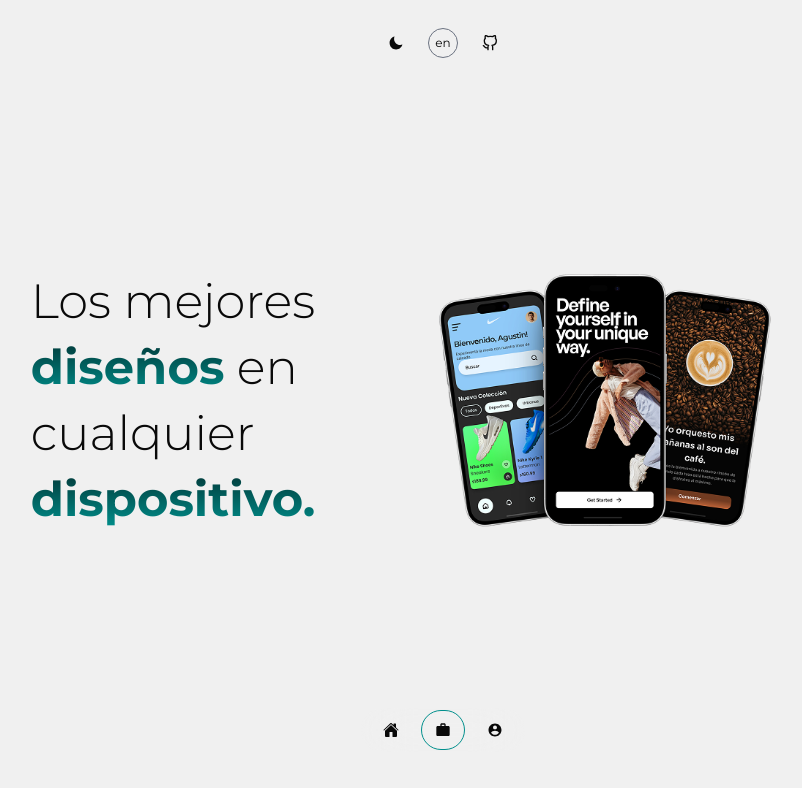
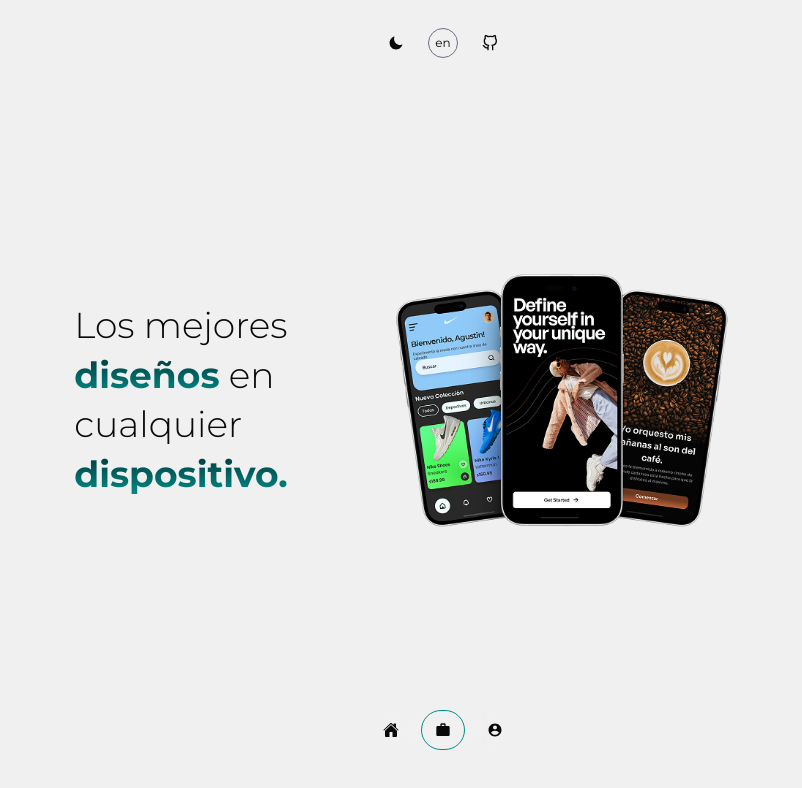
Before and after one commit to Marino-404/PortfolioWeb, a Next.js app: page /skills in a window 1280 px wide. Shown: the top 788 px of the page, without its empty margins (197-999 px from the left). Built offline with nearby package versions, Linux system fonts and the light colour scheme.

Commit message:
Producción

```diff
--- a/app/skills/page.tsx
+++ b/app/skills/page.tsx
@@ -14,17 +14,30 @@ export default function SkillsComponent() {
 
   return (
     <div
-      className={`${containerStyle} flex flex-col items-center justify-center`}
+      className={`${containerStyle} flex flex-col items-center justify-center min-h-screen`}
     >
-      <div className="flex flex-col md:flex-row items-center justify-center gap-10 py-12 px-4 max-w-6xl mx-auto">
+      <div className="flex flex-col md:flex-row items-center justify-center py-16 px-6 max-w-7xl w-full gap-4 md:gap-6">
         {/* Texto */}
         <motion.div
-          className="text-center md:text-left flex-1"
-          initial={{ opacity: 0, x: -20 }}
-          animate={{ opacity: 1, x: 0 }}
-          transition={{ duration: 1 }}
+          className="text-center md:text-left basis-auto"
+          initial="hidden"
+          animate="visible"
+          variants={{
+            hidden: {},
+            visible: { transition: { staggerChildren: 0.2 } },
+          }}
         >
-          <h1 className="text-4xl md:text-5xl font-light leading-tight md:leading-snug">
+          <motion.h1
+            className="text-3xl md:text-4xl sm:text-5xl font-light leading-tight md:leading-snug"
+            variants={{
+              hidden: { opacity: 0, y: -30 },
+              visible: {
+                opacity: 1,
+                y: 0,
+                transition: { duration: 0.8, ease: "easeOut" },
+              },
+            }}
+          >
             {h1Parts[0]} {h1Parts[1]} <br />
             <span
               className={`font-bold bg-gradient-to-b ${
@@ -46,22 +59,22 @@ export default function SkillsComponent() {
             >
               {h1Parts[5]}
             </span>
-          </h1>
+          </motion.h1>
         </motion.div>
 
         {/* Imagen */}
         <motion.div
-          className="flex flex justify-center items-center"
-          initial={{ opacity: 0, x: 20 }}
-          animate={{ opacity: 1, x: 0 }}
-          transition={{ duration: 1 }}
+          className="justify-center items-center"
+          initial={{ opacity: 0, scale: 0.95, rotate: -5 }}
+          animate={{ opacity: 1, scale: [1.05, 1], rotate: 0 }}
+          transition={{ duration: 1.5, ease: "easeOut" }}
         >
           <Image
             src="/mockup sin fondo.png"
             alt="Mockup Design"
             width={800}
             height={800}
-            className="w-[500px] md:w-[500px] lg:w-[500px] object-contain"
+            className="w-[500px] sm:w-[400px] md:w-[500px] object-contain"
           />
         </motion.div>
       </div>
```
Also changed, not shown: public/mockup sin fondo 1.png (added).
